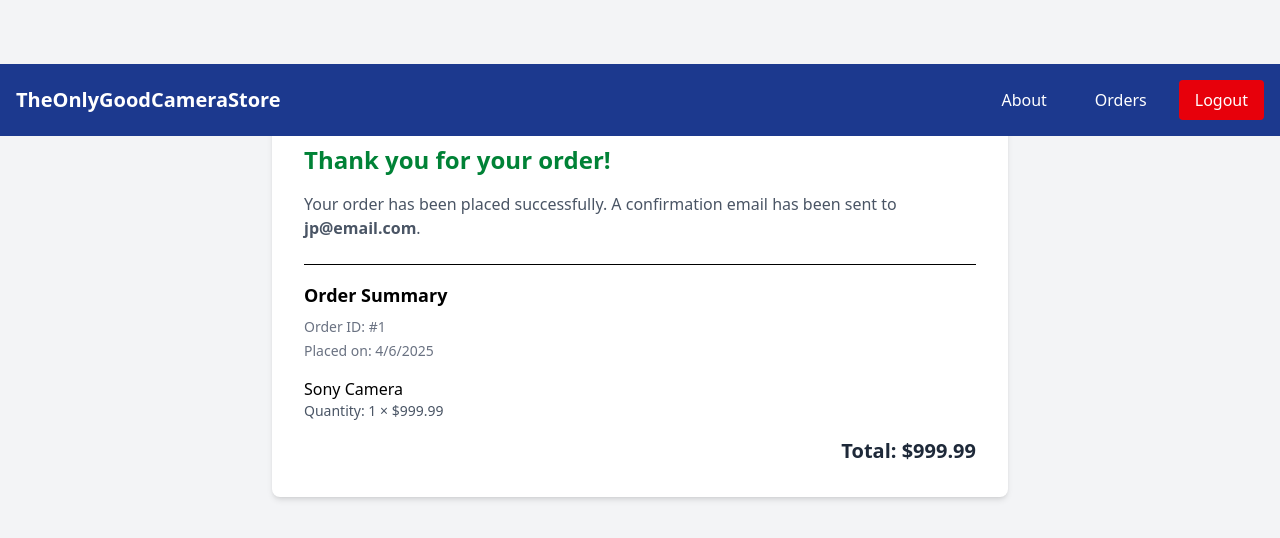
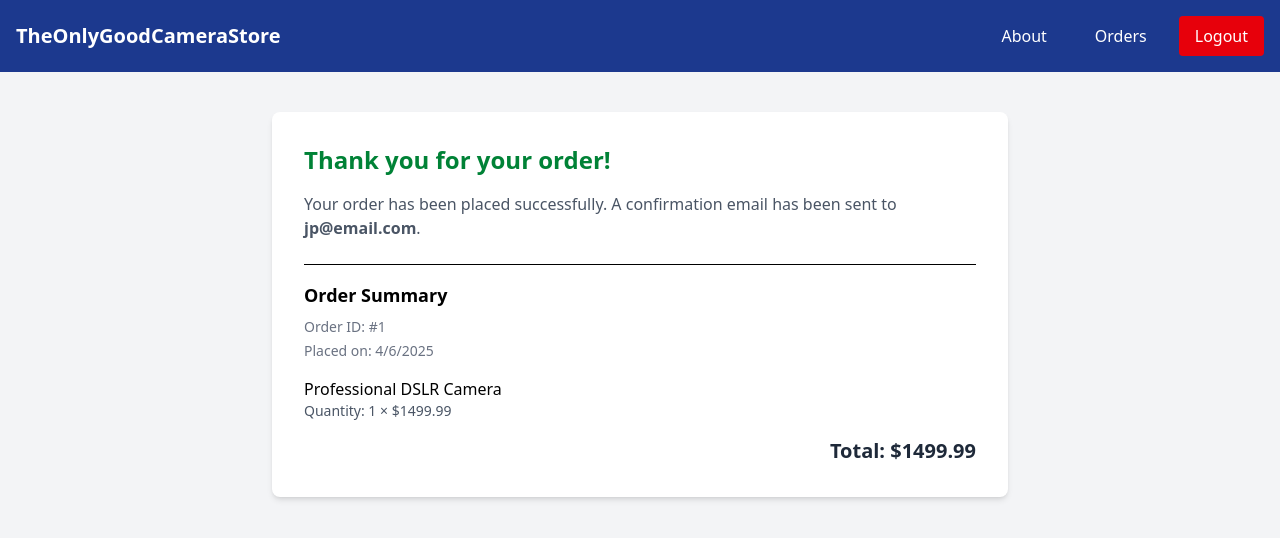
Before and after one commit to emreokur/319FinalProject, a React (Vite) app in the folder frontend/: page /order/confirmation/1 in a window 1280 px wide. Shown: the top 538 px of the page. Built offline with nearby package versions, Linux system fonts and the light colour scheme.

Commit message:
Added 404 page to direct not-implemented parts of the website. Also fixed some mock data stuff.

```diff
--- a/frontend/src/App.jsx
+++ b/frontend/src/App.jsx
@@ -11,6 +11,7 @@ import CheckoutPage from './components/CheckoutPage';
 import OrderManagementPage from './components/OrderManagementPage';
 import OrderConfirmationPage from './components/OrderConfirmationPage';
 import OrderShippedPage from './components/OrderShippedPage';
+import NotFound from './components/NotFound';
 
 function App() {
   return (
@@ -26,6 +27,7 @@ function App() {
         <Route path="/orders" element={<OrderManagementPage />} />
         <Route path="/order/confirmation/:orderId" element={<OrderConfirmationPage />} />
         <Route path="/order/shipped/:orderId" element={<OrderShippedPage />} />
+        <Route path="/notFound" element={<NotFound />} />
       </Routes>
     </Router>
   );
--- /dev/null
+++ b/frontend/src/components/NotFound.jsx
@@ -0,0 +1,24 @@
+import React from 'react';
+import { Link } from 'react-router-dom';
+
+const NotFound = () => {
+  return (
+    <div className="flex flex-col items-center justify-center min-h-screen bg-gray-100 px-4">
+      <div className="text-center">
+        <h1 className="text-9xl font-bold text-gray-800">404</h1>
+        <h2 className="text-4xl font-bold text-gray-700 mt-4">Page Not Found</h2>
+        <p className="text-lg text-gray-600 mt-4">
+          The page you are looking for doesn't exist or has been moved.
+        </p>
+        <Link
+          to="/"
+          className="mt-8 inline-block px-6 py-3 bg-blue-600 text-white font-semibold rounded-lg hover:bg-blue-700 transition-colors"
+        >
+          Go back home
+        </Link>
+      </div>
+    </div>
+  );
+};
+
+export default NotFound;
--- a/frontend/src/components/OrderConfirmationPage.jsx
+++ b/frontend/src/components/OrderConfirmationPage.jsx
@@ -14,12 +14,12 @@ function OrderConfirmationPage() {
     date: '4/6/2025',
     customerName: 'John Pork',
     customerEmail: 'jp@email.com',
-    total: 999.99,
+    total: 1499.99,
     items: [
       {
-        name: 'Sony Camera',
+        name: 'Professional DSLR Camera',
         quantity: 1,
-        price: 999.99,
+        price: 1499.99,
       },
     ],
   };
@@ -37,8 +37,9 @@ function OrderConfirmationPage() {
   if (loading) return <p className="p-6">Loading order...</p>;
 
   return (
+    <>
+      <Navbar />
       <main className="min-h-screen bg-gray-100 pt-16">
-      <Navbar />
         <div className="max-w-3xl mx-auto px-4 py-12">
           <div className="bg-white shadow-md rounded-lg p-8">
             <h1 className="text-2xl font-bold mb-4 text-green-700">Thank you for your order!</h1>
@@ -63,6 +64,7 @@ function OrderConfirmationPage() {
           </div>
         </div>
       </main>
+    </>
   );
 }
 
--- a/frontend/src/components/OrderManagementPage.jsx
+++ b/frontend/src/components/OrderManagementPage.jsx
@@ -14,12 +14,12 @@ function OrderManagementPage() {
       customerName: 'John Pork',
       customerEmail: 'jp@email.com',
       status: 'Placed',
-      total: 999.99,
+      total: 1499.99,
       items: [
         {
-          name: 'Sony Camera',
+          name: 'Professional DSLR Camera',
           quantity: 1,
-          price: 999.99,
+          price: 1499.99,
         },
       ],
     },
```
Also changed, not shown: frontend/src/components/HomePage.jsx (+4 -4 lines). Lines whose indentation alone changed are shown as unchanged.
